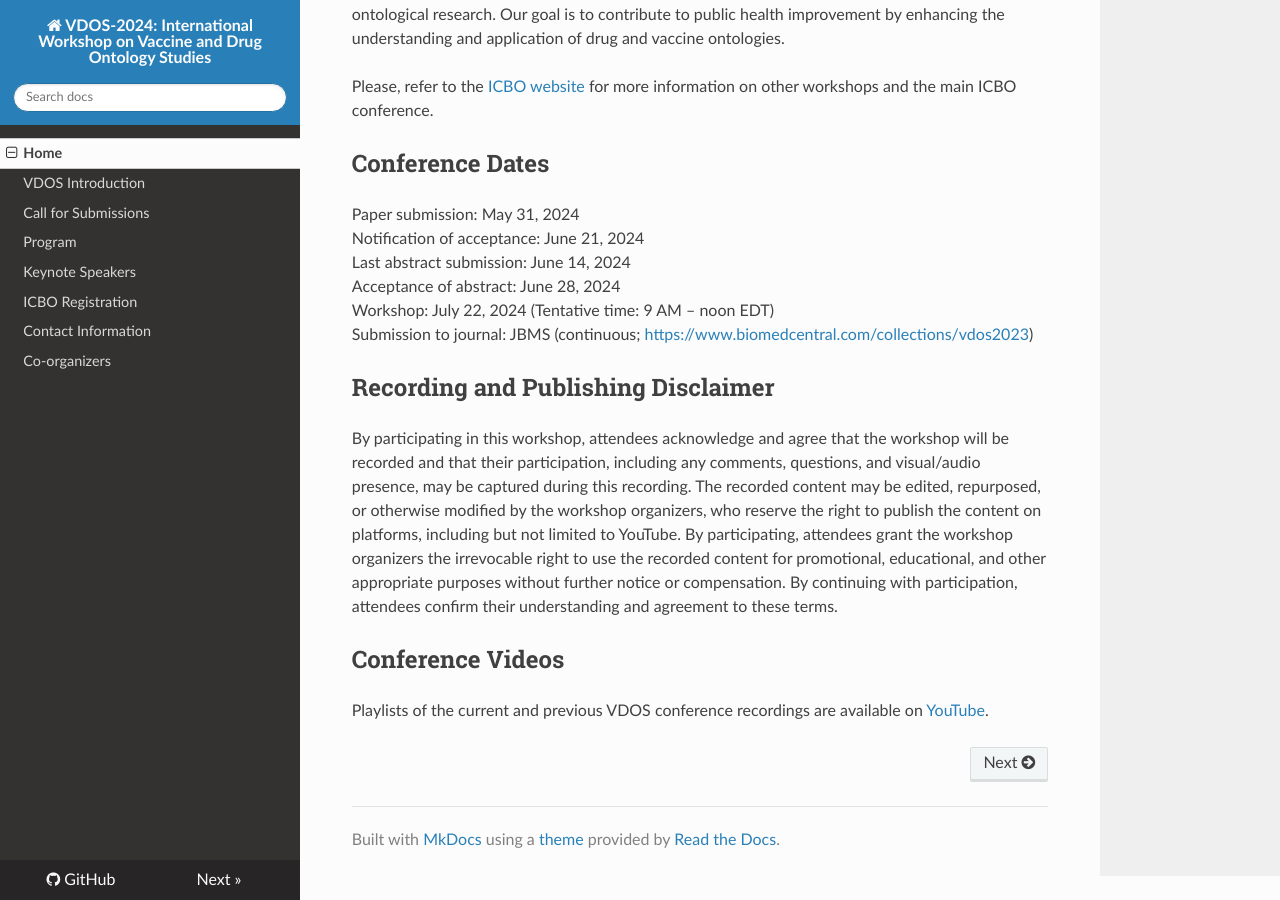
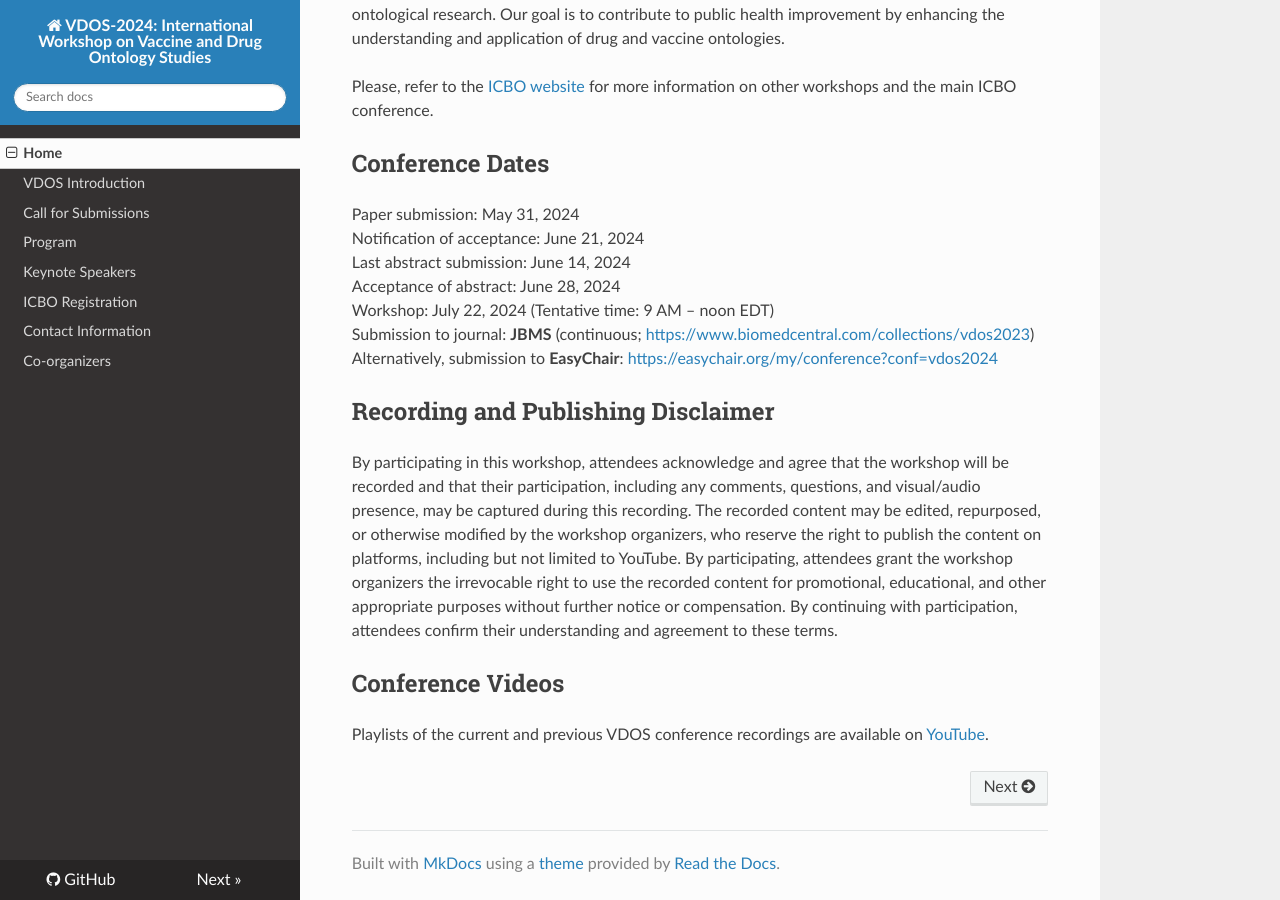
Before and after one commit to vdos-workshop/vdos2024, an MkDocs documentation site: the page built from docs/index.md, in a window 1280 px wide and 900 px high, scrolled down 520 px. Built offline with MkDocs 1.6.1, drawn with Linux system fonts in a browser that asks for light colours; nearby versions of some CDN libraries.

Commit message:
Update index.md

```diff
--- a/docs/index.md
+++ b/docs/index.md
@@ -9,7 +9,8 @@ Notification of acceptance: June 21, 2024<BR>
 Last abstract submission: June 14, 2024<BR>
 Acceptance of abstract: June 28, 2024<BR>
 Workshop: July 22, 2024 (Tentative time: 9 AM – noon EDT) <BR>
-Submission to journal: JBMS (continuous; [https://www.biomedcentral.com/collections/vdos2023](https://www.biomedcentral.com/collections/vdos2023))<BR>
+Submission to journal: **JBMS** (continuous; [https://www.biomedcentral.com/collections/vdos2023](https://www.biomedcentral.com/collections/vdos2023))<BR>
+Alternatively, submission to **EasyChair**: [https://easychair.org/my/conference?conf=vdos2024](https://easychair.org/my/conference?conf=vdos2024)<BR>
 
 ## Recording and Publishing Disclaimer
 By participating in this workshop, attendees acknowledge and agree that the workshop will be recorded and that their participation, including any comments, questions, and visual/audio presence, may be captured during this recording. The recorded content may be edited, repurposed, or otherwise modified by the workshop organizers, who reserve the right to publish the content on platforms, including but not limited to YouTube. By participating, attendees grant the workshop organizers the irrevocable right to use the recorded content for promotional, educational, and other appropriate purposes without further notice or compensation. By continuing with participation, attendees confirm their understanding and agreement to these terms.
```
